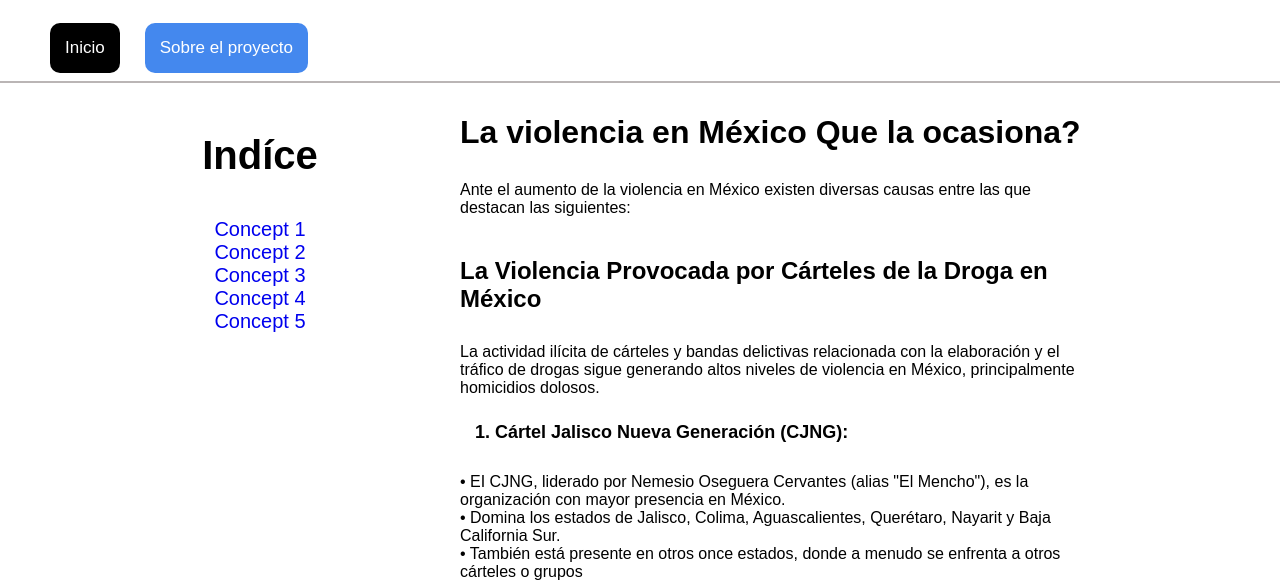
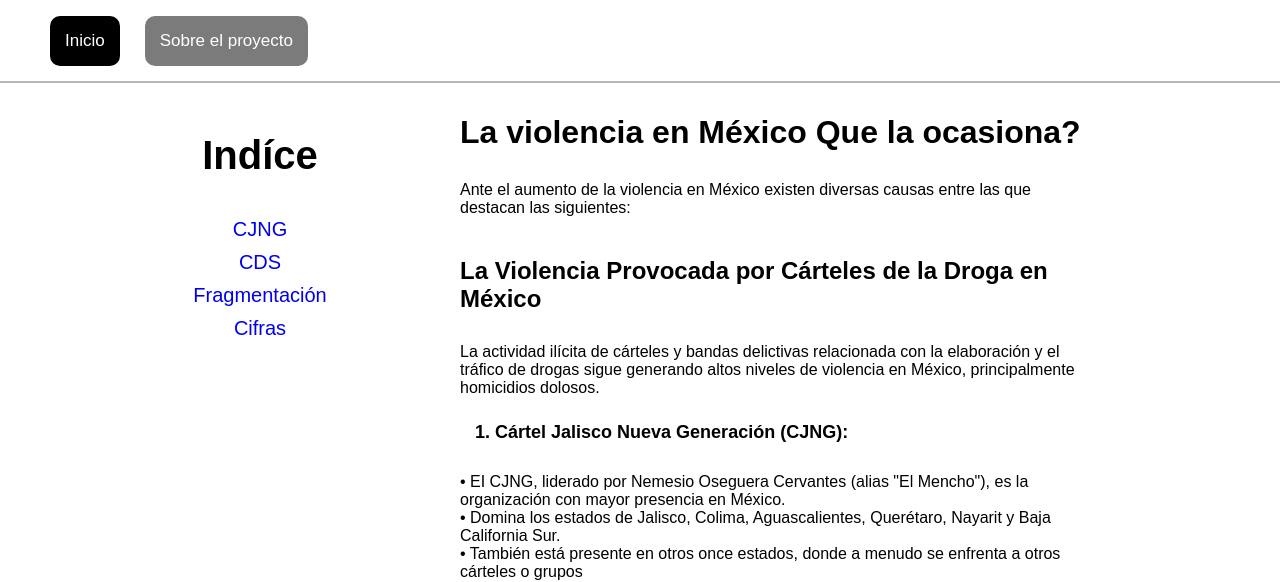
Before and after one commit to AlexisGuadalupe/Formaci-n, a plain HTML site: page index.html in a window 1280 px wide. Shown: the top 582 px of the page. Drawn offline with Linux system fonts and the light colour scheme.

Commit message:
Proyecto finalizado

```diff
--- a/index.html
+++ b/index.html
@@ -25,11 +25,10 @@
             </h3>
             <nav class="secondary-navbar_nav">
                 <ul>
-                    <li><a class="secondary-navbar-link" href="#">Concept 1</a></li>
-                    <li><a class="secondary-navbar-link" href="#">Concept 2</a></li>
-                    <li><a class="secondary-navbar-link" href="#">Concept 3</a></li>
-                    <li><a class="secondary-navbar-link" href="#">Concept 4</a></li>
-                    <li><a class="secondary-navbar-link" href="#">Concept 5</a></li>
+                    <li><a class="secondary-navbar-link" href="#CJNG">CJNG</a></li>
+                    <li><a class="secondary-navbar-link" href="#CDS">CDS</a></li>
+                    <li><a class="secondary-navbar-link" href="#Fragmentación">Fragmentación</a></li>
+                    <li><a class="secondary-navbar-link" href="#Cifras de Homicidios">Cifras</a></li>
                 </ul>
             </nav>
         </aside>
@@ -41,7 +40,7 @@
             <h2 class="h2">La Violencia Provocada por Cárteles de la Droga en México</h2>
             <p class="Texto">La actividad ilícita de cárteles y bandas delictivas relacionada con la elaboración y el tráfico de drogas sigue generando altos niveles de violencia en México, principalmente homicidios dolosos.</p>
 
-            <h4 class="Carteles_titulo">1. Cártel Jalisco Nueva Generación (CJNG):</h4>
+            <h4 class="Carteles_titulo" id="CJNG">1. Cártel Jalisco Nueva Generación (CJNG):</h4>
             <p class="Texto">
                 • EI CJNG, liderado por Nemesio Oseguera Cervantes (alias "El Mencho"), es la organización con mayor presencia en México. <br>
                 • Domina los estados de Jalisco, Colima, Aguascalientes, Querétaro, Nayarit y Baja California Sur. <br>
@@ -51,7 +50,7 @@
                 <img src="images/Cártel_de_Jalisco_Nueva_Generación_logo_3.png" alt="Logo del cartel de sinaloa" class="imagenes" title="CDS">
             </div>
 
-            <h4 class="Carteles_titulo">2. Cártel de Sinaloa (CDS):</h4>
+            <h4 class="Carteles_titulo" id="CDS">2. Cártel de Sinaloa (CDS):</h4>
             <p class="Texto">
                 • El CDS, considerado uno de los más poderosos a nivel mundial, controla los estados de Sinaloa y Durango. <br>
                 • Además, tiene presencia en Sonora, Zacatecas, Chihuahua, Baja California y Quintana Roo. <br>
@@ -61,7 +60,7 @@
             <div class="img-container">
                 <img src="images/Cartel_De_Sinaloa.png" alt="Logo del cartel de sinaloa" class="imagenes" title="CDS">
             </div>
-            <h4 class="Carteles_titulo">3. Fragmentación y Disputas:</h4>
+            <h4 class="Carteles_titulo" id="Fragmentación">3. Fragmentación y Disputas:</h4>
             <p class="Texto">
                 • La fragmentación de los cárteles ha aumentado la violencia en México. Se han dividido en múltiples agrupaciones
                 compitiendo por el control de las rutas de trasiego 3. <br>
@@ -79,13 +78,16 @@
                 extenso resumen sobre la situación de la violencia en el país:
             </p>
 
-            <h4 class="Carteles_titulo">1. Cifras de Homicidios:</h4>
+            <h4 class="Carteles_titulo" id="Cifras de Homicidios">1. Cifras de Homicidios:</h4>
             <p class="Texto">
                 • En 2023, México registró 30,523 asesinatos, según cifras del Secretariado Ejecutivo del Sistema Nacional de Seguridad
                 Pública (SESNSP). Aunque hubo una reducción de 1,431 víctimas en comparación con el año anterior, la cifra sigue
                 siendo alta. <br>
                 • El país ha mantenido niveles de violencia superiores a las 30,000 víctimas durante seis años consecutivos, consolidando el sexenio de Andrés Manuel López Obrador como el más violento en la historia reciente de México.
             </p>
+            <div class="img-container">
+                <img src="images/image.png" alt="Logo del cartel de sinaloa" class="imagenes" title="CDS">
+            </div>
 
             <h4 class="Carteles_titulo">2. Interpretaciones y Perspectivas:</h4>
             <p class="Texto">
@@ -105,6 +107,9 @@
 
             <h4 class="Carteles_titulo">4. Focos de Violencia:</h4>
             <p class="Texto">• Seis de los 32 estados del país registran casi la mitad de los asesinatos, liderando esta lista Guanajuato.</p>
+            <div class="img-container">
+                <img src="images/image copy.png" alt="Logo del cartel de sinaloa" class="imagenes" title="CDS">
+            </div>
         </main>
 
 
--- a/styles/index.css
+++ b/styles/index.css
@@ -22,9 +22,8 @@ ul{
 
 .header__link{
     display: inline-flex;
-    margin-top: 7px;
     margin-left: 10px;
-    background-color: #48e;
+    background-color: rgb(123, 123, 123);
     text-decoration: none;
     padding: 15px 15px;
     text-align: center;
@@ -130,3 +129,7 @@ main{
 .imagenes{
     width: 50%;
 }
+
+.secondary-navbar_nav ul li{
+    margin-top: 10px;
+}
```
Also changed, not shown: images/image copy.png (added), images/image.png (added).
